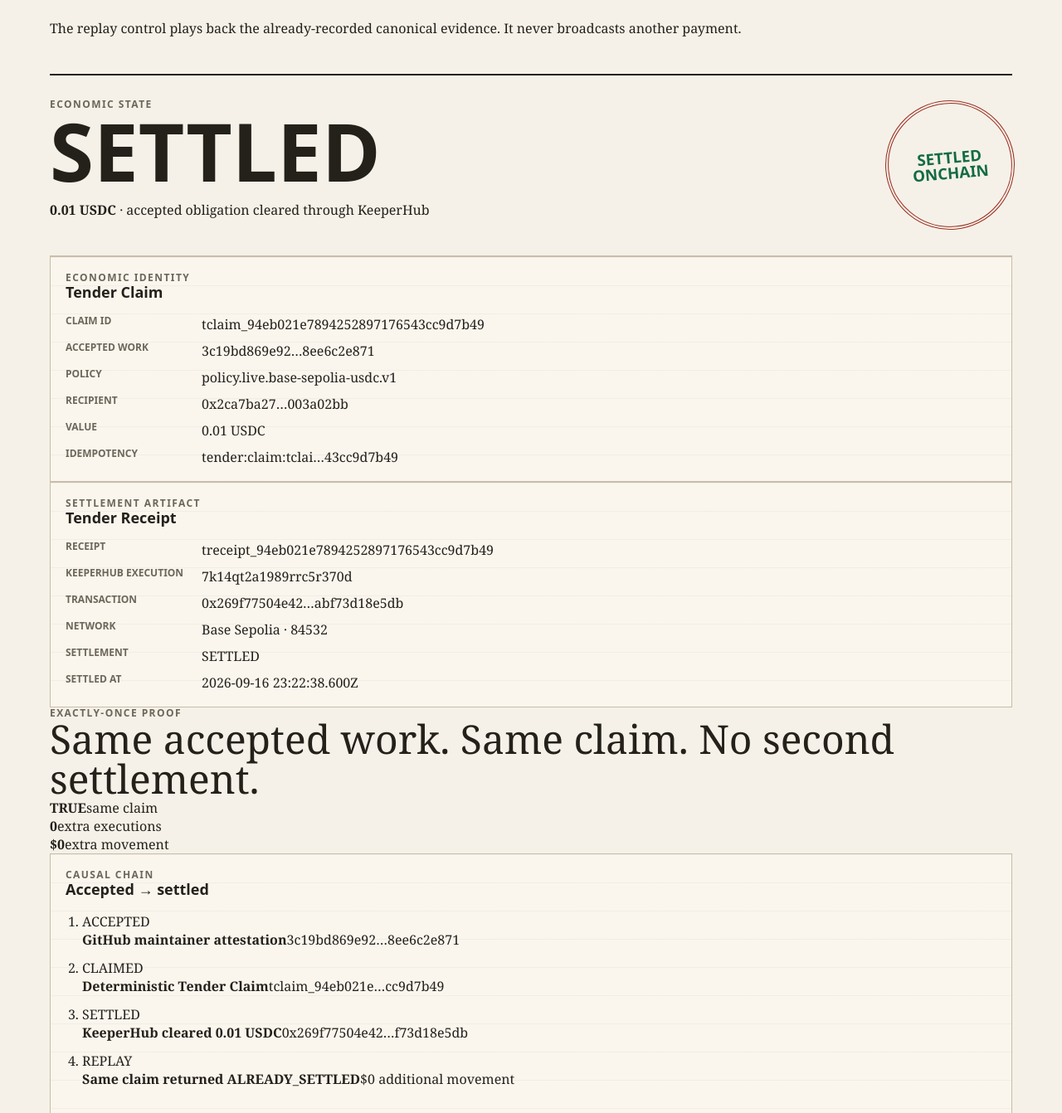
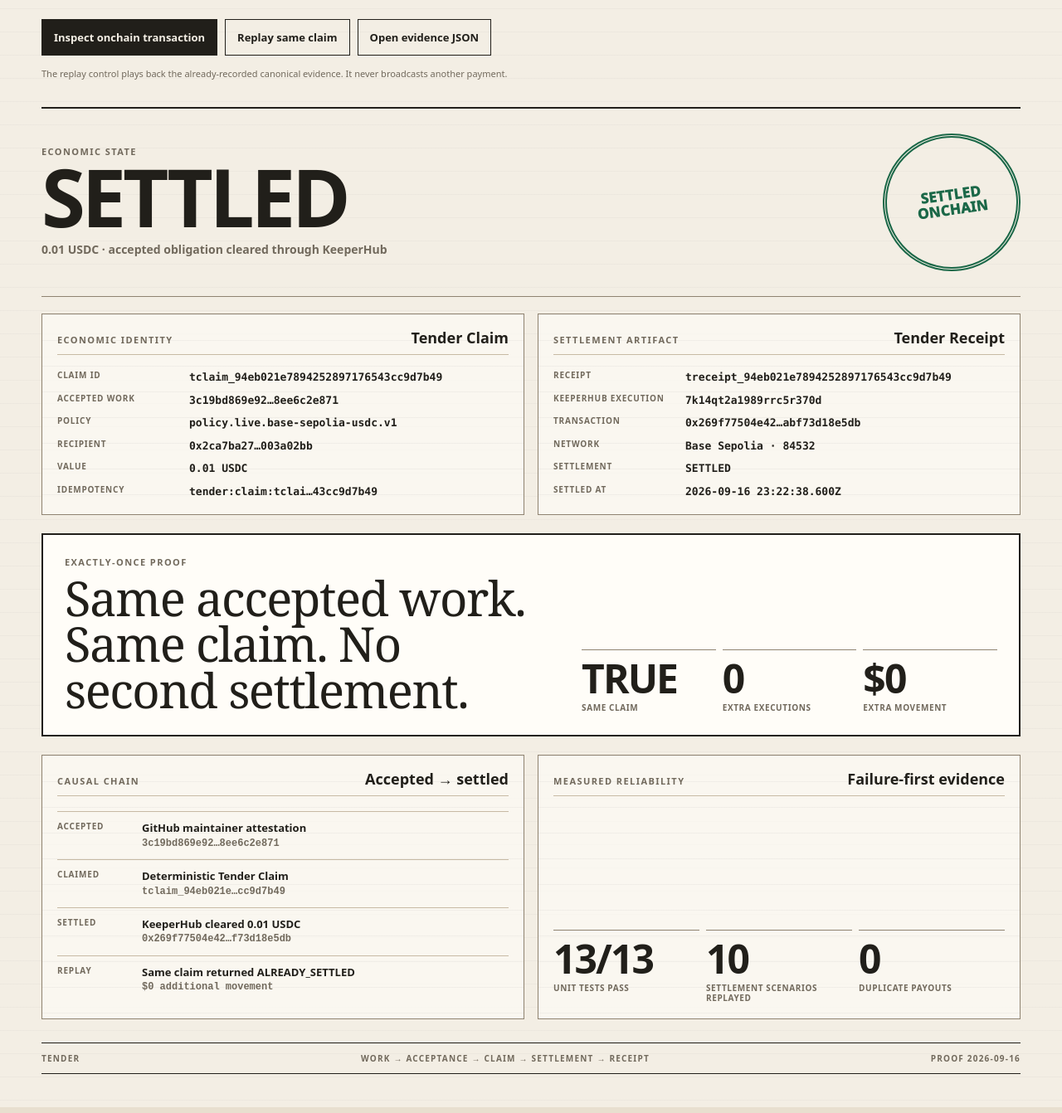
Before and after one commit to Faadil1/tender, a website: page public/index.html in a window 1280 px wide. Shown: the part 522-1864 px from the top of the page at 83% size. Drawn offline with Linux system fonts and the light colour scheme; files whose address does not match are found by name.

Commit message:
Refine Tender evidence packet visual system

```diff
--- a/public/styles.css
+++ b/public/styles.css
@@ -1,147 +1,199 @@
 :root {
   color-scheme: light;
-  --paper: #f5f1e8;
-  --ink: #24211b;
-  --muted: #6d665a;
-  --line: #c8bda8;
-  --red: #9d2f22;
-  --green: #136b45;
-  --gold: #a76f1a;
-  --blue: #2d5971;
+  --paper: #f3eee4;
+  --paper-deep: #e8dfcf;
+  --ink: #211f1a;
+  --muted: #71695c;
+  --line: #c7baa4;
+  --line-dark: #8f8371;
+  --red: #9b3025;
+  --green: #1b6848;
+  --gold: #9e6c1c;
+  --white: #fffdf8;
 }
 
-* {
-  box-sizing: border-box;
-}
+* { box-sizing: border-box; }
+
+html { background: var(--paper-deep); }
 
 body {
   margin: 0;
-  background: var(--paper);
+  background:
+    linear-gradient(rgba(33, 31, 26, .028) 1px, transparent 1px) 0 0 / 100% 28px,
+    var(--paper);
   color: var(--ink);
   font-family: ui-serif, Georgia, Cambria, "Times New Roman", serif;
 }
 
-main {
-  width: min(1160px, calc(100% - 32px));
+button,
+a { -webkit-tap-highlight-color: transparent; }
+
+.packet {
+  width: min(1180px, calc(100% - 32px));
   margin: 0 auto;
-  padding: 36px 0 48px;
+  padding: 24px 0 40px;
+}
+
+.evidence-bar,
+footer {
+  display: flex;
+  justify-content: space-between;
+  gap: 18px;
+  padding: 9px 0;
+  border-top: 1px solid var(--ink);
+  border-bottom: 1px solid var(--ink);
+  font: 800 10px/1.2 ui-sans-serif, system-ui, sans-serif;
+  letter-spacing: .12em;
+  text-transform: uppercase;
 }
 
 .hero {
   display: grid;
   gap: 14px;
+  padding: 42px 0 32px;
   border-bottom: 2px solid var(--ink);
-  padding-bottom: 28px;
 }
 
 .eyebrow,
 .label {
   margin: 0;
   color: var(--muted);
-  font: 700 12px/1.2 ui-sans-serif, system-ui, sans-serif;
-  letter-spacing: .12em;
+  font: 800 11px/1.2 ui-sans-serif, system-ui, sans-serif;
+  letter-spacing: .13em;
   text-transform: uppercase;
 }
 
 h1 {
   margin: 0;
-  font-size: clamp(64px, 13vw, 168px);
-  line-height: .82;
-  letter-spacing: 0;
+  font-size: clamp(72px, 14vw, 174px);
+  line-height: .78;
+  letter-spacing: -.045em;
+  font-weight: 700;
 }
 
 .promise {
-  max-width: 660px;
-  margin: 0;
-  font-size: clamp(24px, 4vw, 46px);
-  line-height: 1;
+  max-width: 820px;
+  margin: 8px 0 0;
+  font-size: clamp(30px, 5vw, 58px);
+  line-height: .96;
+  letter-spacing: -.025em;
+}
+
+.dek {
+  max-width: 760px;
+  margin: 6px 0 0;
+  color: var(--muted);
+  font: 500 17px/1.45 ui-sans-serif, system-ui, sans-serif;
 }
 
 .actions {
   display: flex;
   flex-wrap: wrap;
-  gap: 10px;
-  margin-top: 16px;
+  gap: 9px;
+  margin-top: 12px;
 }
 
-button {
+.button {
+  display: inline-flex;
+  align-items: center;
+  justify-content: center;
+  min-height: 44px;
   border: 1px solid var(--ink);
   background: transparent;
   color: var(--ink);
-  min-height: 42px;
-  padding: 10px 14px;
-  font: 700 14px/1 ui-sans-serif, system-ui, sans-serif;
+  padding: 11px 14px;
+  text-decoration: none;
+  font: 800 13px/1 ui-sans-serif, system-ui, sans-serif;
   cursor: pointer;
 }
 
-button:first-child {
-  background: var(--ink);
-  color: var(--paper);
-}
+.button.primary { background: var(--ink); color: var(--paper); }
+.button:disabled { cursor: default; opacity: .72; }
+.button:focus-visible { outline: 3px solid var(--gold); outline-offset: 3px; }
 
-button:focus-visible {
-  outline: 3px solid var(--gold);
-  outline-offset: 3px;
+.microcopy {
+  margin: 0;
+  color: var(--muted);
+  font: 500 11px/1.4 ui-sans-serif, system-ui, sans-serif;
 }
 
 .ledger {
   display: grid;
   grid-template-columns: minmax(0, 1fr) auto;
-  gap: 24px;
+  gap: 32px;
   align-items: center;
-  padding: 28px 0;
-  border-bottom: 1px solid var(--line);
+  padding: 30px 0;
+  border-bottom: 1px solid var(--line-dark);
 }
 
 h2 {
-  margin: 6px 0 0;
-  font: 800 clamp(36px, 8vw, 96px)/.9 ui-sans-serif, system-ui, sans-serif;
-  letter-spacing: 0;
+  margin: 7px 0 0;
+  font: 900 clamp(42px, 8vw, 96px)/.86 ui-sans-serif, system-ui, sans-serif;
+  letter-spacing: -.045em;
+}
+
+.settlement-line {
+  margin: 13px 0 0;
+  color: var(--muted);
+  font: 600 14px/1.35 ui-sans-serif, system-ui, sans-serif;
 }
 
 .stamp {
   display: grid;
   place-items: center;
-  width: 150px;
+  width: 166px;
   aspect-ratio: 1;
-  border: 4px double var(--red);
-  color: var(--red);
+  border: 5px double var(--green);
+  color: var(--green);
   border-radius: 50%;
-  transform: rotate(-10deg);
-  font: 900 18px/1 ui-sans-serif, system-ui, sans-serif;
+  transform: rotate(-8deg);
+  font: 950 17px/1.05 ui-sans-serif, system-ui, sans-serif;
+  letter-spacing: .02em;
   text-align: center;
 }
 
-.record {
+.proof-grid {
   display: grid;
   grid-template-columns: 1fr 1fr;
-  gap: 18px;
-  margin: 22px 0;
+  gap: 16px;
+  margin: 20px 0;
 }
 
 .sheet {
-  border: 1px solid var(--line);
+  border: 1px solid var(--line-dark);
   background:
-    linear-gradient(rgba(36, 33, 27, .04) 1px, transparent 1px) 0 0 / 100% 34px,
-    rgba(255, 252, 246, .42);
+    linear-gradient(rgba(33, 31, 26, .045) 1px, transparent 1px) 0 0 / 100% 31px,
+    rgba(255, 253, 248, .62);
   padding: 18px;
+  min-width: 0;
+}
+
+.sheet-head {
+  display: flex;
+  align-items: baseline;
+  justify-content: space-between;
+  gap: 12px;
+  margin-bottom: 18px;
+  padding-bottom: 10px;
+  border-bottom: 1px solid var(--line);
 }
 
 h3 {
-  margin: 0 0 16px;
-  font: 800 18px/1.2 ui-sans-serif, system-ui, sans-serif;
+  margin: 0;
+  font: 900 18px/1.15 ui-sans-serif, system-ui, sans-serif;
 }
 
 dl {
   display: grid;
-  grid-template-columns: 150px minmax(0, 1fr);
+  grid-template-columns: 145px minmax(0, 1fr);
   gap: 10px 14px;
   margin: 0;
 }
 
 dt {
   color: var(--muted);
-  font: 700 12px/1.2 ui-sans-serif, system-ui, sans-serif;
+  font: 800 10px/1.3 ui-sans-serif, system-ui, sans-serif;
+  letter-spacing: .08em;
   text-transform: uppercase;
 }
 
@@ -149,84 +201,122 @@ dd {
   margin: 0;
   min-width: 0;
   overflow-wrap: anywhere;
+  font: 600 13px/1.35 ui-monospace, SFMono-Regular, Menlo, Consolas, monospace;
 }
 
-ol {
-  margin: 0;
-  padding-left: 20px;
+.replay-panel {
+  display: grid;
+  grid-template-columns: 1.2fr 1fr;
+  gap: 22px;
+  align-items: end;
+  margin: 22px 0;
+  padding: 26px;
+  border: 2px solid var(--ink);
+  background: var(--white);
 }
 
-li {
-  margin-bottom: 12px;
+.proof {
+  max-width: 720px;
+  margin: 9px 0 0;
+  font-size: clamp(30px, 4.6vw, 58px);
+  line-height: .96;
+  letter-spacing: -.025em;
 }
 
-.attempts {
+.replay-numbers,
+.metrics {
   display: grid;
-  gap: 10px;
+  grid-template-columns: repeat(3, 1fr);
+  gap: 8px;
 }
 
-.attempt {
-  display: grid;
-  grid-template-columns: 110px minmax(0, 1fr);
-  gap: 8px;
-  border-top: 1px solid var(--line);
+.replay-numbers div,
+.metrics div {
+  border-top: 1px solid var(--line-dark);
   padding-top: 10px;
 }
 
-.SETTLED,
-.ALREADY_SETTLED {
-  color: var(--green);
+.replay-numbers strong,
+.metrics strong {
+  display: block;
+  font: 900 clamp(26px, 4vw, 48px)/1 ui-sans-serif, system-ui, sans-serif;
+  letter-spacing: -.04em;
 }
 
-.SETTLING,
-.CLAIMED,
-.SETTLEABLE,
-.SETTLING {
-  color: var(--gold);
+.replay-numbers span,
+.metrics span {
+  display: block;
+  margin-top: 5px;
+  color: var(--muted);
+  font: 700 10px/1.25 ui-sans-serif, system-ui, sans-serif;
+  text-transform: uppercase;
+  letter-spacing: .06em;
 }
 
-.BLOCKED,
-.QUARANTINED,
-.RETRYABLE_FAILURE,
-.ACCEPTANCE_INCOMPLETE,
-.NOT_ACCEPTED {
-  color: var(--red);
+.timeline {
+  list-style: none;
+  margin: 0;
+  padding: 0;
 }
 
-.proof {
-  margin: 0;
-  font-size: clamp(24px, 4vw, 48px);
-  line-height: 1;
+.timeline li {
+  display: grid;
+  grid-template-columns: 90px minmax(0, 1fr);
+  gap: 12px;
+  padding: 11px 0;
+  border-top: 1px solid var(--line);
+}
+
+.timeline-state {
+  color: var(--muted);
+  font: 900 10px/1.2 ui-sans-serif, system-ui, sans-serif;
+  letter-spacing: .08em;
+}
+
+.timeline strong,
+.timeline span { display: block; }
+.timeline strong { font: 800 13px/1.25 ui-sans-serif, system-ui, sans-serif; }
+.timeline div span { margin-top: 3px; color: var(--muted); font: 600 12px/1.3 ui-monospace, monospace; overflow-wrap: anywhere; }
+
+.SETTLED,
+.ALREADY_SETTLED { color: var(--green); }
+
+.replayed {
+  border-color: var(--green);
+  box-shadow: inset 0 0 0 4px rgba(27, 104, 72, .08);
+}
+
+.lower-grid { margin-bottom: 28px; }
+.metrics-sheet { display: flex; flex-direction: column; justify-content: space-between; }
+
+footer {
+  margin-top: 24px;
+  padding: 12px 0;
+  color: var(--muted);
 }
 
 @media (prefers-reduced-motion: no-preference) {
-  .stamp {
-    transition: transform 260ms ease, border-color 260ms ease, color 260ms ease;
-  }
-
-  .stamp[data-state="SETTLED"],
-  .stamp[data-state="ALREADY_SETTLED"] {
-    transform: rotate(-5deg) scale(1.04);
-  }
+  .stamp { transition: transform 220ms ease, border-color 220ms ease, color 220ms ease; }
+  .replay-panel { transition: border-color 220ms ease, box-shadow 220ms ease; }
+  .stamp[data-state="ALREADY_SETTLED"] { transform: rotate(-4deg) scale(1.035); }
 }
 
-@media (max-width: 760px) {
-  main {
-    width: min(100% - 22px, 680px);
-    padding-top: 24px;
-  }
+@media (max-width: 780px) {
+  .packet { width: min(100% - 22px, 680px); padding-top: 14px; }
+  .evidence-bar, footer { flex-direction: column; gap: 5px; }
+  .hero { padding-top: 28px; }
+  .ledger,
+  .proof-grid,
+  .replay-panel { grid-template-columns: 1fr; }
+  .stamp { width: 126px; justify-self: start; }
+  dl { grid-template-columns: 1fr; gap: 4px; }
+  dd { margin-bottom: 8px; }
+  .replay-numbers,
+  .metrics { grid-template-columns: 1fr 1fr 1fr; }
+}
 
-  .ledger,
-  .record {
-    grid-template-columns: 1fr;
-  }
-
-  .stamp {
-    width: 118px;
-    justify-self: start;
-  }
-
-  dl {
-    grid-template-columns: 1fr;
-  }
+@media (max-width: 520px) {
+  .replay-numbers,
+  .metrics { grid-template-columns: 1fr; }
+  .sheet-head { align-items: flex-start; flex-direction: column; }
 }
```
